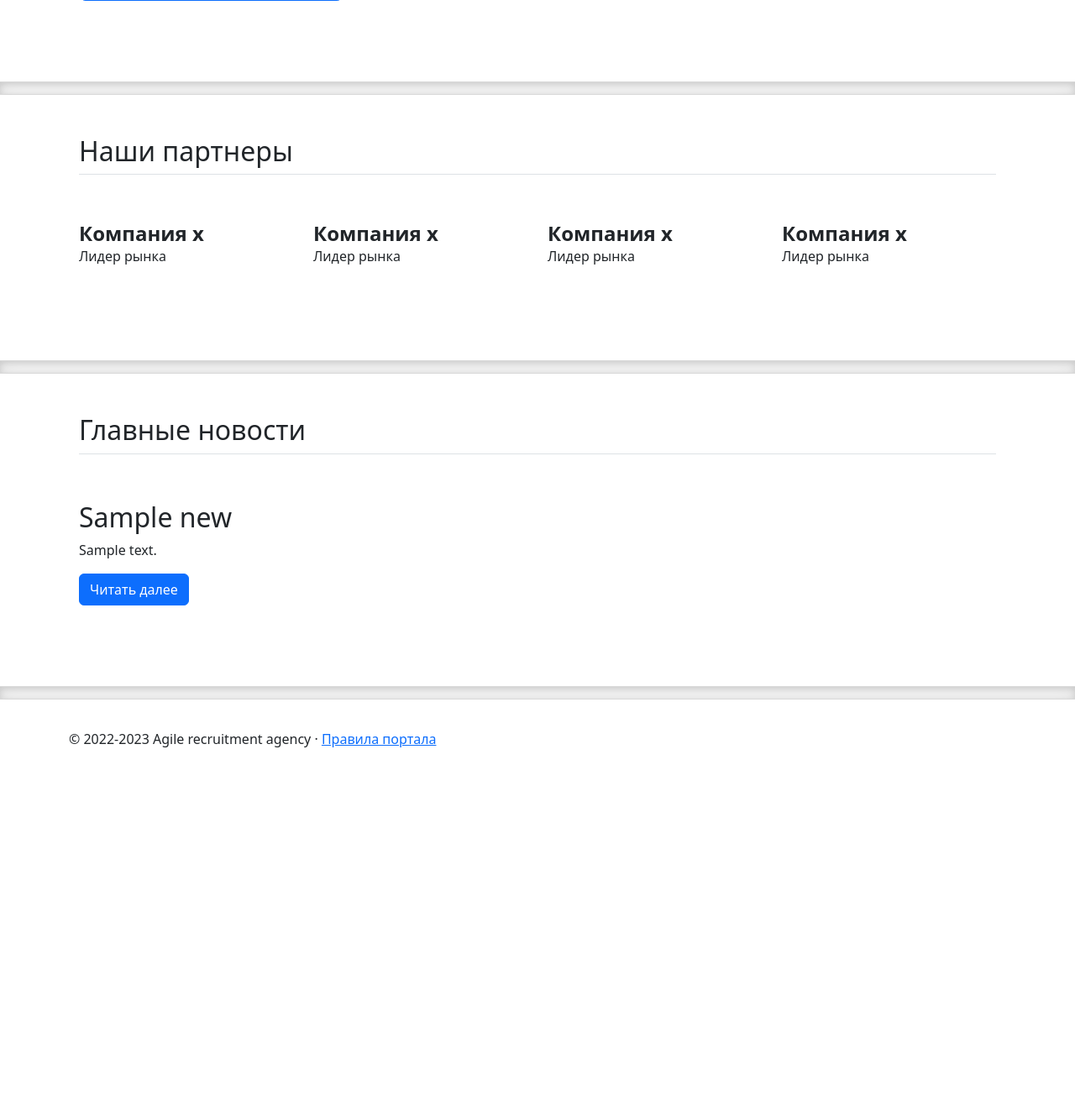
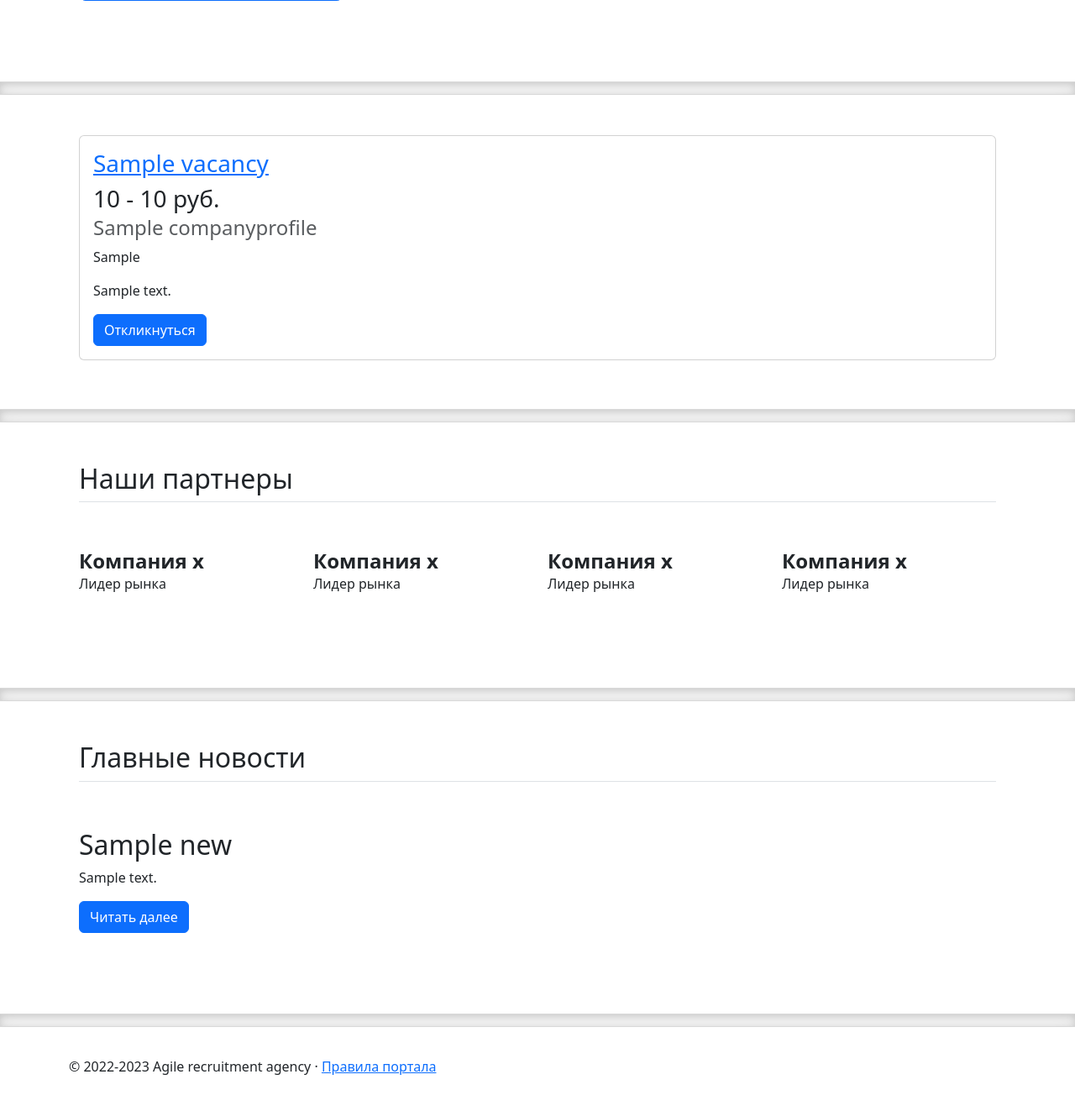
Before and after one commit to Pavel-Nefedov/HeadHunter, a Django app: page / in a window 1280 px wide. Shown: the part 571-1894 px from the top of the page at 84% size. Before the commit the page ends 1461 px from the top, so only its background shows below. Run offline with Django 3.2, Linux system fonts and the light colour scheme; tables that the repository leaves empty hold one stand-in row (values such as "Sample post"); some libraries are stand-ins or nearby versions.

Commit message:
-add vacancy cards on main page

```diff
--- /dev/null
+++ b/mainapp/templates/mainapp/includes/vacancies_cards.html
@@ -0,0 +1,27 @@
+    <div class="vacancy-cards">
+        {% for vacancy in vacancies %}
+            <div class="card" style="margin-bottom: 10px">
+                <div class="card-body">
+                    <h3 class="card-title" style="padding: 0"><a href="{% url 'company:vacancy_search' %}">
+                        {{ vacancy.vacancy_name }} </a></h3>
+                    {% if vacancy.salary_min and vacancy.salary_max %}
+                        <h3 class="subtitle-title"> {{ vacancy.salary_min }} - {{ vacancy.salary_max }}
+                            руб. </h3>
+
+                    {% elif vacancy.salary_min %}
+                        <h3 class="subtitle-title"> от {{ vacancy.salary_min }} руб. </h3>
+
+                    {% elif vacancy.salary_max %}
+                        <h3 class="subtitle-title"> до {{ vacancy.salary_max }} руб. </h3>
+                    {% endif %}
+                    <h4 class="card-subtitle mb-2 text-muted">{{ vacancy.company.company_name }}</h4>
+                    <p class="card-text">{{ vacancy.work_conditions }}</p>
+                    <p class="card-text">{{ vacancy.requirements_description }}</p>
+                    <a class="btn btn-primary" href="#" role="button">Откликнуться</a>
+
+
+                </div>
+            </div>
+
+        {% endfor %}
+    </div>
--- a/mainapp/templates/mainapp/index.html
+++ b/mainapp/templates/mainapp/index.html
@@ -26,6 +26,12 @@
     </div>
 
     <div class="b-example-divider"></div>
+    <div class="container px-4 py-5" id="icon-grid">
+    {% include 'mainapp/includes/vacancies_cards.html' %}
+    </div>
+
+    <div class="b-example-divider"></div>
+
 
     <div class="container px-4 py-5" id="icon-grid">
         <h2 class="pb-2 border-bottom">Наши партнеры</h2>
--- a/mainapp/views.py
+++ b/mainapp/views.py
@@ -1,14 +1,16 @@
-from django.views.generic import TemplateView
+from django.views.generic import TemplateView, ListView
 
 from companyapp.models import Vacancy
 from mainapp.models import News
 
 
 class Index(TemplateView):
+    paginate_by = 5
     template_name = 'mainapp/index.html'
-    extra_context = {'vacancies': Vacancy.objects.all().order_by('-created')[:5]}
+    # extra_context = {'vacancies': Vacancy.objects.all().order_by('-created')[:5]}
 
     def get_context_data(self, **kwargs):
         data = super().get_context_data(**kwargs)
         data['news'] = News.objects.all().order_by('-pk')[:3]
+        data['vacancies'] = Vacancy.objects.filter(is_active=True).order_by('-created')[:5]
         return data
```
Also changed, not shown: mainapp/migrations/__init__.py (deleted).
